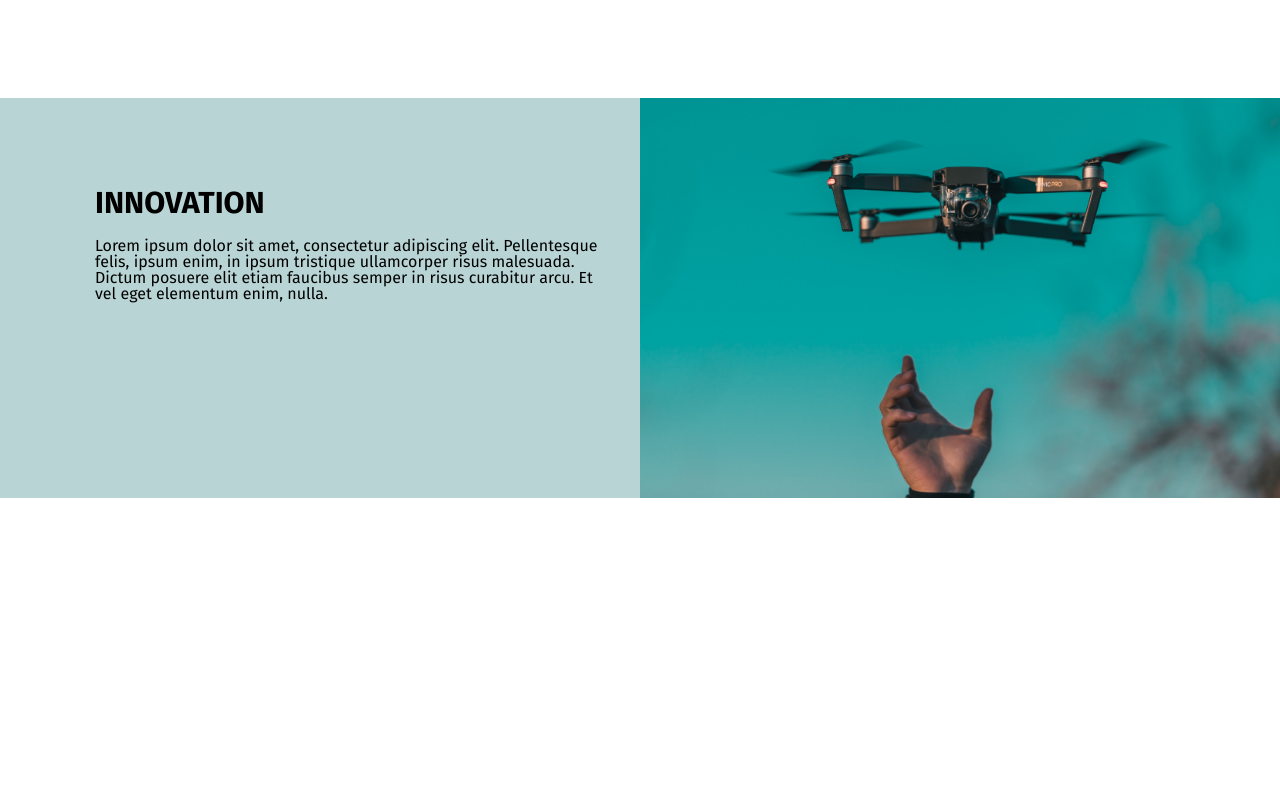
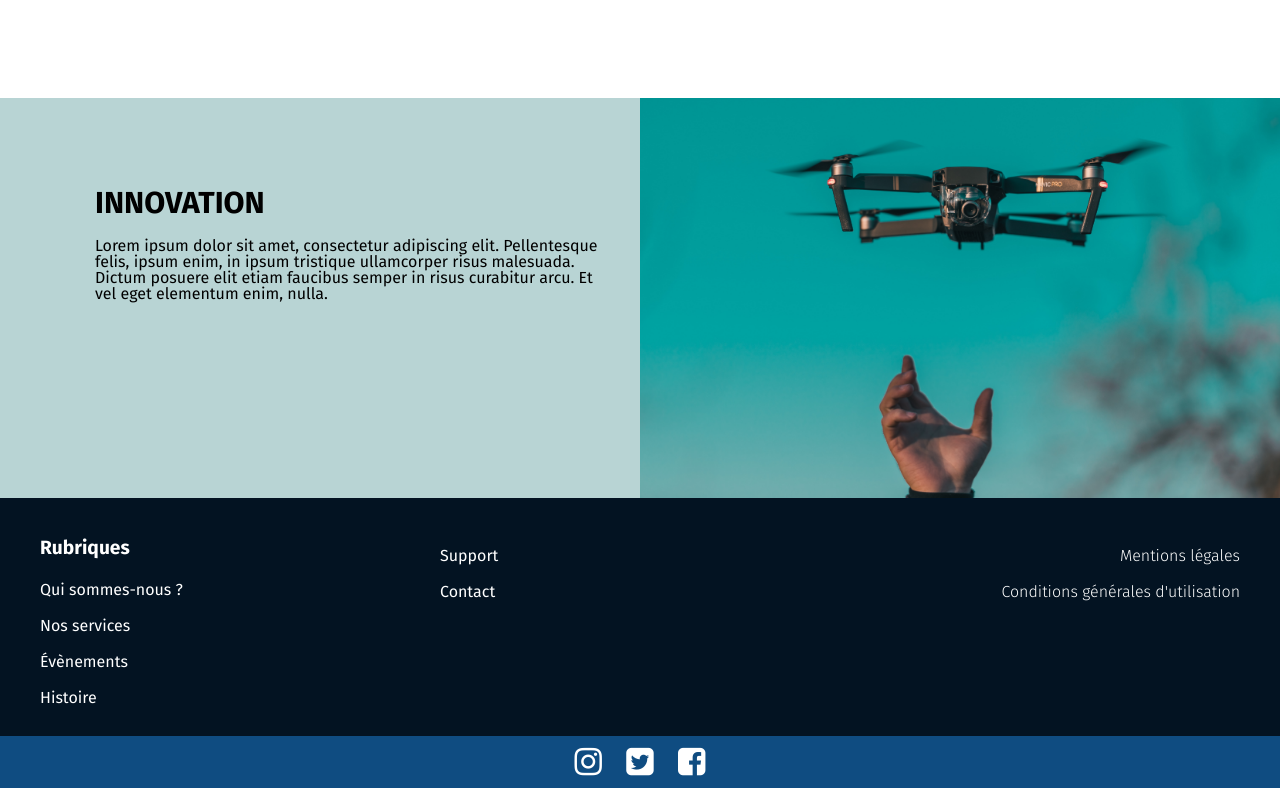
Before and after one commit to ChrisBlassiaux/serv_drone_2020, a plain HTML site: page index.html in a window 1280 px wide. Shown: the part 712-1500 px from the top of the page. Before the commit the page ends 1210 px from the top, so only its background shows below. Drawn offline with Linux system fonts and the light colour scheme.

Commit message:
feat(home): init html css footer

```diff
--- a/css/base.css
+++ b/css/base.css
@@ -1,11 +1,3 @@
-html {
-  font-size: 16px;
-}
-
-body {
-  font-family: 'Fira Sans', sans-serif;
-}
-
 .container {
   max-width: 1200px;
   margin: 0 auto;
@@ -19,6 +11,13 @@ a:hover {
 }
 
 /* typographies */
+html {
+  font-size: 16px;
+}
+
+body {
+  font-family: 'Fira Sans', sans-serif;
+}
 
 .bold {
   font-weight: 800;
--- a/css/footer.css
+++ b/css/footer.css
@@ -0,0 +1,47 @@
+.footer {
+  padding-top: 40px;
+  color: #fff;
+
+  background-color: #031322;
+}
+
+.footer a {
+  padding: 10px 0;
+}
+
+.rubriques a {
+  display: block;
+}
+
+.rubriques h3 {
+  font-weight: 800;
+  font-size: 1.2em;
+  margin-bottom: 15px;
+}
+
+.footer-social-networks {
+  margin-top: 20px;
+  padding: 10px 0;
+  text-align: center;
+
+  background-color: #0F4C81;
+}
+
+.footer-social-networks a {
+  padding: 0 10px;
+}
+
+.footer-social-networks a:hover {
+  color:#031322;
+}
+
+@media only screen and (min-width: 768px) {
+  .footer .container {
+    display: grid;
+    grid-template-columns: 1fr 1fr 1fr;
+  }
+
+  .rubrique-3 {
+    text-align: right;
+  }
+}
--- a/index.html
+++ b/index.html
@@ -14,7 +14,7 @@
     <link rel="stylesheet" href="css/reset.css">
     <link rel="stylesheet" href="css/base.css">
     <link rel="stylesheet" href="css/header.css">
-    <link rel="stylesheet" href="css/header.css">
+    <link rel="stylesheet" href="css/footer.css">
     <link rel="stylesheet" href="css/technology.css">
   </head>
   <body>
@@ -54,5 +54,30 @@
       </div>
       <div class="tech-img"></div>
     </div>
+
+    <footer class="footer">
+      <div class="container">
+        <div class="rubriques">
+          <h3>Rubriques</h3>
+          <a href="#">Qui sommes-nous ?</a>
+          <a href="#">Nos services</a>
+          <a href="#">Évènements</a>
+          <a href="#">Histoire</a>
+        </div>
+        <div class="rubriques">
+          <a href="#">Support</a>
+          <a href="#">Contact</a>
+        </div>
+        <div class="rubriques rubrique-3">
+          <a href="#" class="light">Mentions légales</a>
+          <a href="#" class="light">Conditions générales d'utilisation</a>
+        </div>
+      </div>
+      <div class="footer-social-networks">
+        <a href="#"><span class="fa fa-instagram fa-2x"></span></a>
+        <a href="#"><span class="fa fa-twitter-square fa-2x"></span></a>
+        <a href="#" class="last-nav"><span class="fa fa-facebook-square fa-2x"></span></a>
+      </div>
+    </footer>
   </body>
 </html>
```
